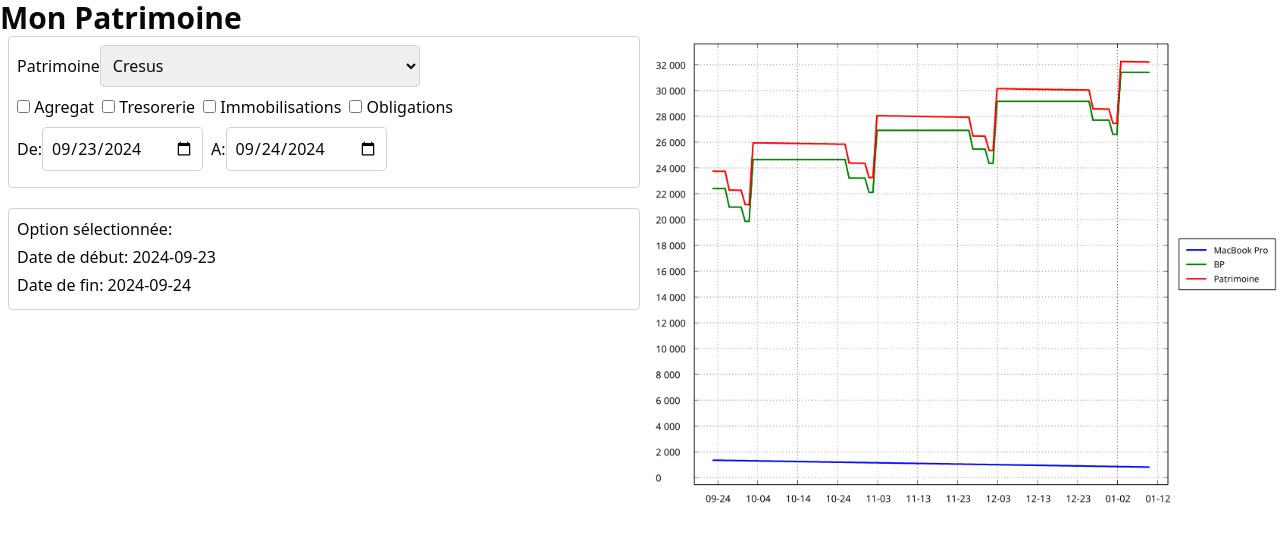
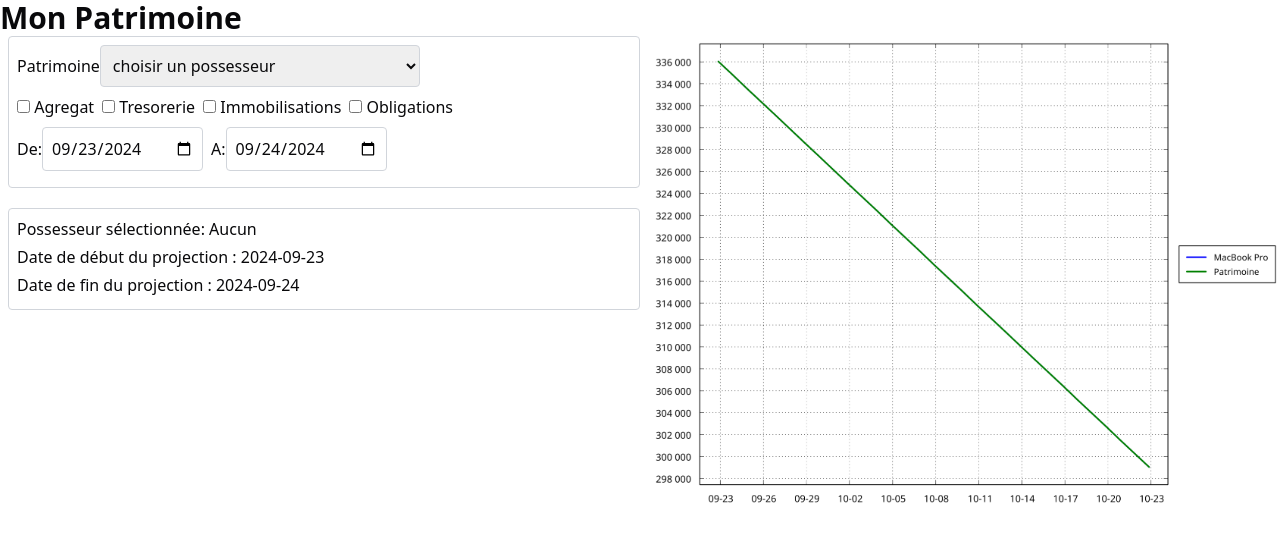
Before and after one commit to Daris02/patrimoine-ui, a React (Vite) app: page / in a window 1280 px wide. Shown: the top 542 px of the page. Built offline with nearby package versions, Linux system fonts and the light colour scheme.

Commit message:
feat: add default img

```diff
--- a/src/components/Dashboard.tsx
+++ b/src/components/Dashboard.tsx
@@ -4,12 +4,12 @@ import InputContainer from './InputContainer';
 import LogContainer from './LogContainer';
 
 function Dashboard () {
-  const [imageSrc, setImageSrc] = useState('/assets/img-1.png');
+  const [imageSrc, setImageSrc] = useState('/assets/default.png');
   const [logs, setLogs] = useState<string[]>([]);
 
   const handleInputChange = (newImageSrc: string, newLogs: string[]) => {
     setImageSrc(newImageSrc);
-    setLogs([...logs, ...newLogs]);
+    setLogs([...newLogs]);
   };
 
   return (
--- a/src/components/InputContainer.tsx
+++ b/src/components/InputContainer.tsx
@@ -31,16 +31,19 @@ function InputContainer({
     let newImageSrc;
     const newLogs = [];
 
-    if (selectedOption || debutDate || finDate) {
+    if (!selectedOption) {
+      newImageSrc = "/assets/default.png";
+      newLogs.push(`Possesseur sélectionnée: ${selectedOption || 'Aucun'}`);
+    } else if (selectedOption || debutDate || finDate) {
       newImageSrc = images[Math.floor(Math.random() * images.length)];
-      newLogs.push(`Option sélectionnée: ${selectedOption}`);
+      newLogs.push(`Possesseur sélectionnée: ${selectedOption || 'Aucun'}`);
     } else {
-      newImageSrc = "/assets/img-1.png";
+      newImageSrc = "/assets/default.png";
     }
 
     if (debutDate && finDate) {
-      newLogs.push(`Date de début: ${debutDate}`);
-      newLogs.push(`Date de fin: ${finDate}`);
+      newLogs.push(`Date de début du projection : ${debutDate}`);
+      newLogs.push(`Date de fin du projection : ${finDate}`);
     }
 
     onInputChange(newImageSrc, newLogs);
@@ -55,9 +58,10 @@ function InputContainer({
           value={selectedOption}
           onChange={(e) => setSelectedOption(e.target.value)}
         >
-          <option value="">Cresus</option>
-          <option value="1">Ilo</option>
-          <option value="2">Zety</option>
+          <option value="">choisir un possesseur</option>
+          <option value="Cresus">Cresus</option>
+          <option value="Ilo">Ilo</option>
+          <option value="Zety">Zety</option>
         </select>
       </div>
       <div className="mb-2">
```
Also changed, not shown: public/assets/default.png (added).
